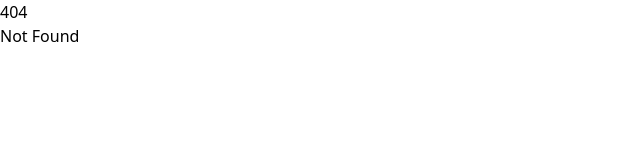
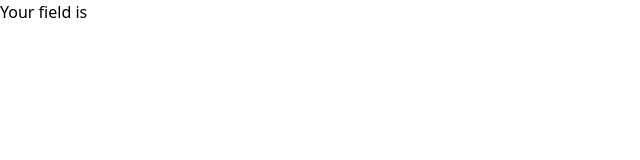
Before and after one commit to jagustinus/ukdc-app-what-is-your-mbti, a SvelteKit app: page /recommend-fields in a window 1280 px wide. Before the commit this address had no page. Shown: the top 160 px of the page, without its empty margins (0-640 px from the left). Built offline with nearby package versions, Linux system fonts and the light colour scheme.

Commit message:
feat(recommend-fields): add initial 'recommendation fields page'

```diff
--- /dev/null
+++ b/src/routes/(default)/recommend-fields/+page.svelte
@@ -0,0 +1 @@
+<h1>Your field is</h1>
```
